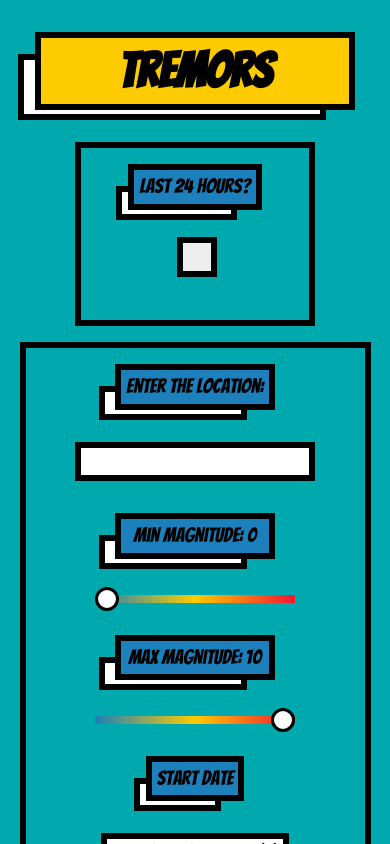
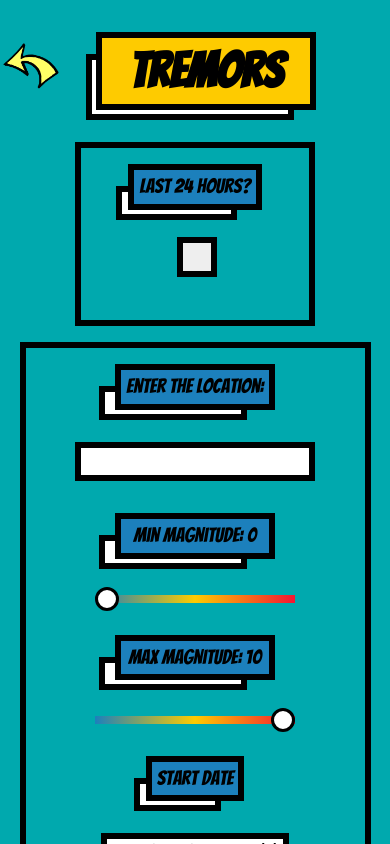
Before and after one commit to shaishav007/tremorsV1, a React (Create React App) app: page /mapPage in a window 390 px wide. Shown: the top 844 px of the page. Built offline with nearby package versions, Linux system fonts and the light colour scheme.

Commit message:
display map arrow styling

```diff
--- a/src/components/About.js
+++ b/src/components/About.js
@@ -24,9 +24,9 @@ const About = () => {
           <img src={faceImage} alt=""/>
           <div className='aboutImageBackground aboutImageOne'>
             <div className='aboutImageContent'>
-            <p><a href="https://Shaishav.ca" target="_blank" rel="noreferrer"> Shaishav Vashi</a></p>
-            <p><a href="https://www.linkedin.com/in/shaishavvashi/" target="_blank" rel="noreferrer"> Linkedin</a></p>
-            <p><a href="https://github.com/shaishav007" target="_blank" rel="noreferrer"> Github</a></p>
+            <p><a className='aboutBlack' href="https://Shaishav.ca" target="_blank" rel="noreferrer"> Shaishav Vashi</a></p>
+            <p><a className='aboutBlack' href="https://www.linkedin.com/in/shaishavvashi/" target="_blank" rel="noreferrer"> Linkedin</a></p>
+            <p><a className='aboutBlack' href="https://github.com/shaishav007" target="_blank" rel="noreferrer"> Github</a></p>
 
 
             </div>
@@ -38,10 +38,10 @@ const About = () => {
         <div className='aboutImageBackground aboutImageTwo'>
           <div className='aboutImageContent'>
           <p>
-            <a href="https://dildeepgill.com" target="_blank" rel="noreferrer"> Dildeep Gill</a>
+            <a className='aboutBlack' href="https://dildeepgill.com" target="_blank" rel="noreferrer"> Dildeep Gill</a>
           </p>
-          <p><a href="https://www.linkedin.com/in/dildeep-gill-74436214a/" target="_blank" rel="noreferrer"> Linkedin</a></p>
-          <p><a href="https://github.com/dildeepgill" target="_blank" rel="noreferrer"> Github</a></p>
+          <p><a  className='aboutBlack'href="https://www.linkedin.com/in/dildeep-gill-74436214a/" target="_blank" rel="noreferrer"> Linkedin</a></p>
+          <p><a  className='aboutBlack'href="https://github.com/dildeepgill" target="_blank" rel="noreferrer"> Github</a></p>
 
 
         </div>
@@ -52,9 +52,9 @@ const About = () => {
         <img src={faceImage} alt=""/>
         <div className='aboutImageBackground aboutImageThree'>
           <div className='aboutImageContent'>
-          <p><a href="https://Tristanthorburn.com" target="_blank" rel="noreferrer">Tristan Thorburn</a></p>
-          <p><a href="https://www.linkedin.com/in/tristanthorburn/" target="_blank" rel="noreferrer"> Linkedin</a></p>
-          <p><a href="https://github.com/TristanThorburn" target="_blank" rel="noreferrer"> Github</a></p>
+          <p><a className='aboutBlack'href="https://Tristanthorburn.com" target="_blank" rel="noreferrer">Tristan Thorburn</a></p>
+          <p><a  className='aboutBlack'href="https://www.linkedin.com/in/tristanthorburn/" target="_blank" rel="noreferrer"> Linkedin</a></p>
+          <p><a  className='aboutBlack'href="https://github.com/TristanThorburn" target="_blank" rel="noreferrer"> Github</a></p>
         </div>
         </div>
         </figure>
--- a/src/components/MapPage.js
+++ b/src/components/MapPage.js
@@ -12,6 +12,9 @@ import {getDatabase, ref, set} from 'firebase/database';
 import Firebase from './Firebase';
 import './styles/MapPage.css'
 import Footer from './Footer';
+import { Link } from 'react-router-dom';
+import arrow from "../components/Assets/Images/arrow.png"
+
 
 
 const MapPage = () => {
@@ -198,7 +201,14 @@ const MapPage = () => {
 
     <>
     <div className='mapPage wrapper'>
-        <h2 className='mapPageH2'>Tremors</h2>
+    <div className='mapPageH1Logo '>
+            <Link exact to="/">
+                <figure className='mapPageArrow'>
+                    <img src={arrow} alt="arrow to home"></img>
+                </figure>
+            </Link>
+            <h2 className='mapPageH2'>Tremors</h2>
+    </div>
         <InputFormComponent coordsAndMarkerData={setDataToDisplay}/>
         <div className='outputContainer'>
             <div className="containerForMap">
--- a/src/components/styles/About.css
+++ b/src/components/styles/About.css
@@ -1,7 +1,5 @@
-
 @import url("https://fonts.googleapis.com/css2?family=Bangers&display=swap");
 @import url("https://fonts.googleapis.com/css2?family=Roboto:wght@300;400;500;700&display=swap");
-
 
 * {
   box-sizing: border-box;
@@ -11,6 +9,9 @@
 
 .about {
   min-height: 95vh;
+}
+.aboutBlack {
+  color: black;
 }
 
 .aboutUs {
@@ -38,7 +39,7 @@
   justify-content: center;
   min-height: 250px;
   align-items: center;
-  margin-top: 10px;
+  margin: 60px 0;
 }
 .aboutProject {
   text-align: center;
@@ -130,3 +131,12 @@ figure {
   font-weight: 400;
   font-family: "Roboto", sans-serif;
 }
+
+@media (max-width: 340px) {
+  .aboutLogo {
+    width: 45px;
+  }
+  .aboutUs {
+    transform: translateX(-20px);
+  }
+}
--- a/src/components/styles/MapPage.css
+++ b/src/components/styles/MapPage.css
@@ -1,84 +1,110 @@
-.wrapper{
-    width:90%;
+.wrapper {
+  width: 90%;
   max-width: 1620px;
-    margin:0 auto;
+  margin: 0 auto;
 }
 
-.mapPage{
-    display:flex;
-    flex-direction: column;
+.mapPageH1Logo {
+  display: grid;
+  grid-template-columns: 0.2fr 3fr;
   align-items: center;
 }
 
-.outputContainer{
-    display:flex;
+.mapPageArrow {
+  grid-column: 2;
+  transform: translateX(100px);
+}
+
+.mapPage {
+  display: flex;
+  flex-direction: column;
+  align-items: center;
+  min-height: 95vh;
+}
+
+.outputContainer {
+  display: flex;
   flex-wrap: wrap;
   justify-content: center;
-    margin-top:2rem;
-    gap:0rem;
+  margin-top: 2rem;
+  gap: 0rem;
 }
 
-.containerForMap{
+.containerForMap {
   border: 0.4rem solid #000;
-    height:clamp(31.5rem, 31.25rem + 0vw, 31.5rem);
-    width:clamp(20rem, 11.3rem + 43.5vw, 63.5rem);
-    display:flex;
+  height: clamp(31.5rem, 31.25rem + 0vw, 31.5rem);
+  width: clamp(20rem, 11.3rem + 43.5vw, 63.5rem);
+  display: flex;
   flex-wrap: wrap;
   justify-content: center;
-    margin-bottom:2rem;
+  margin-bottom: 2rem;
 }
 
-.errorMessage{
+.errorMessage {
   position: relative;
-    width:clamp(12.5rem, 12.5rem + 0vw, 12.5rem);
-    height:clamp(5rem, 5rem + 0vw, 5rem);
+  width: clamp(12.5rem, 12.5rem + 0vw, 12.5rem);
+  height: clamp(5rem, 5rem + 0vw, 5rem);
   background-color: #f41532;
   font-family: "Bangers", cursive;
   font-size: clamp(1.25rem, 1.2rem + 0.25vw, 1.5rem);
   border: 0.4rem solid #000;
   cursor: pointer;
-    padding:10px 10px;
+  padding: 10px 10px;
   text-align: center;
-    margin-top:1rem;
+  margin-top: 1rem;
 }
 
-.errorMessage:before{
-    content:'';
-    width:100%;
-    height:100%;
-    position:absolute;
-    top:1rem;
-    right:10%;
+.errorMessage:before {
+  content: "";
+  width: 100%;
+  height: 100%;
+  position: absolute;
+  top: 1rem;
+  right: 10%;
   z-index: -1;
-    background-color:white;
+  background-color: white;
   border: 0.4rem solid #000;
 }
 
-.mapPageH2{
+.mapPageH2 {
   position: relative;
   font-size: clamp(3rem, 2.7rem + 1.5vw, 4.5rem);
   background-color: #fecb00;
   border: 0.4rem solid #000;
   font-family: "Bangers", cursive;
-    padding:5px 0px;
-    margin:2rem auto;
+  padding: 5px 0px;
+  margin: 2rem auto;
 }
 
-.mapPageH2:before{
-    content:'';
-    width:100%;
-    height:100%;
-    position:absolute;
-    top:1rem;
-    right:7.5%;
+.mapPageH2:before {
+  content: "";
+  width: 100%;
+  height: 100%;
+  position: absolute;
+  top: 1rem;
+  right: 7.5%;
   z-index: -1;
-    background-color:white;
+  background-color: white;
   border: 0.4rem solid #000;
 }
 
-@media (min-width:1079px){
-    .outputContainer{
+@media (min-width: 1079px) {
+  .outputContainer {
     flex-wrap: nowrap;
-        gap:2rem;
+    gap: 2rem;
   }
 }
+@media (max-width: 1079px) {
+  .mapPageArrow {
+    transform: scale(1.5);
+  }
+}
+
+@media (max-width: 470px) {
+  .mapPageArrow {
+    transform: scale(2.5);
+  }
+  h2 {
+    width: clamp(220px, 50vw, 450px);
+  }
+}
```
Lines whose indentation alone changed are shown as unchanged.
